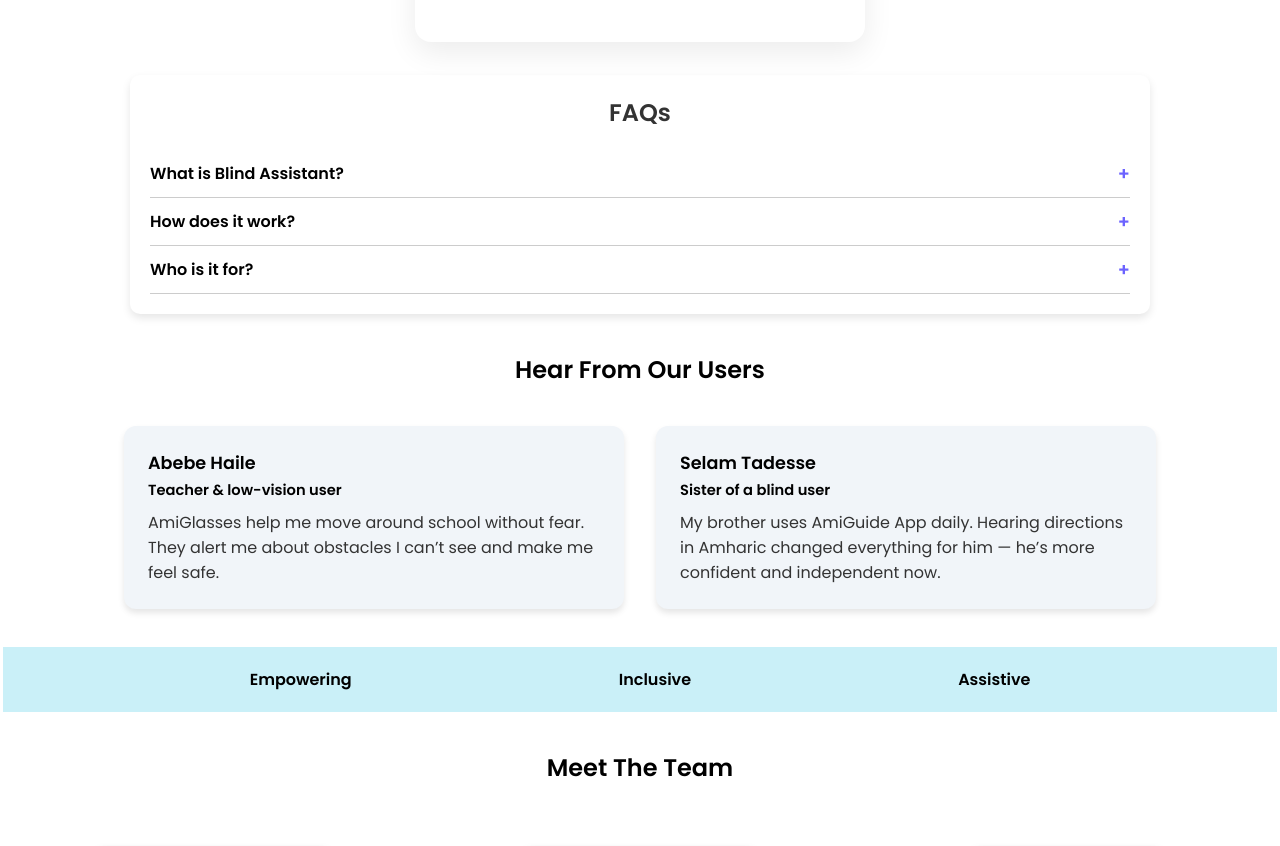
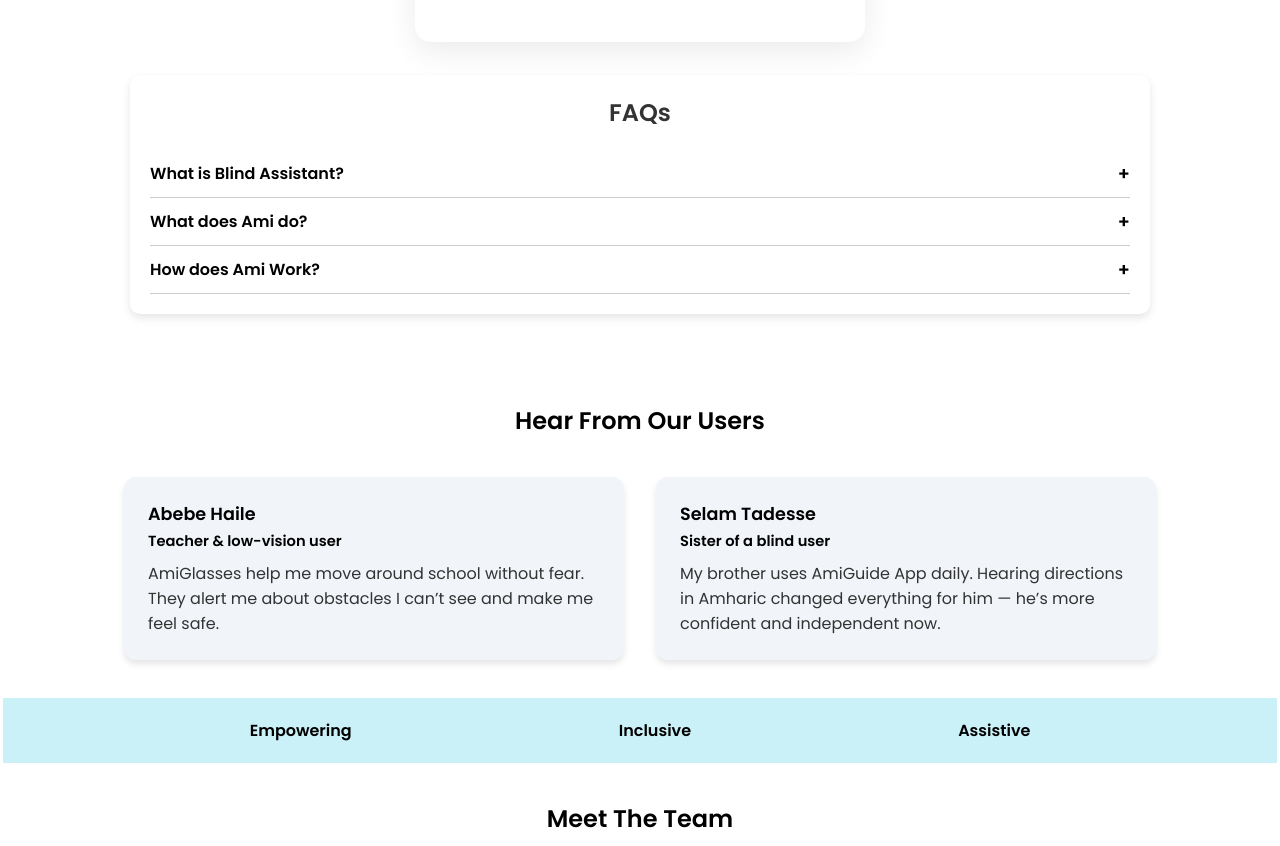
Before and after one commit to Remmaabde/Startup-Potfolio, a plain HTML site: page index.html in a window 1280 px wide. Shown: the part 2022-2868 px from the top of the page. Drawn offline with Linux system fonts and the light colour scheme.

```diff
--- a/Script.js
+++ b/Script.js
@@ -36,23 +36,21 @@
 }
 //FAQ Acordion
 // Select all faq-item elements
-const questions = document.querySelectorAll('.faq-question');
 
-    questions.forEach(q => {
-      q.addEventListener('click', () => {
-        // Close all questions first
-        questions.forEach(item => {
-          item.classList.remove('active');
-          item.querySelector('.icon').textContent = '+';
-        });
+  function toggleFAQ(element) {
+    const question = element;
+    const answer = question.nextElementSibling;
 
-        // If not already open, open this one
-        if (!q.classList.contains('active')) {
-          q.classList.add('active');
-          q.querySelector('.icon').textContent = '-';
-        }
-      });
-    });
+    question.classList.toggle('active');
+
+    if (question.classList.contains('active')) {
+      answer.style.display = 'block';
+    } else {
+      answer.style.display = 'none';
+    }
+  }
+
+
     document.getElementById('emailForm').addEventListener('submit', function (e) {
         e.preventDefault(); // stop actual submission
 
--- a/Styles/Style.css
+++ b/Styles/Style.css
@@ -253,45 +253,52 @@
 }
 .faq {
     max-width: 80%;
-    background:#EDF2F4;
-    margin: auto;
-    margin-top:7%;
+    margin: 7% auto;
     background: white;
     border-radius: 10px;
     padding: 20px;
-    box-shadow: 0 4px 8px rgba(0,0,0,0.1);
+    box-shadow: 0 4px 8px rgba(0, 0, 0, 0.1);
   }
+
   .faq h2 {
     text-align: center;
     margin-bottom: 20px;
     color: #333;
   }
-.faq-item {
-    border-bottom: 1px solid #ccc;
-    padding: 10px 0;
-}
-.faq-question {
+
+  .question {
     cursor: pointer;
     display: flex;
     justify-content: space-between;
     align-items: center;
     font-weight: bold;
     font-size: 16px;
+    padding: 10px 0;
+    border-bottom: 1px solid #ccc;
   }
-.faq-answer {
+
+  .answer {
     display: none;
-    margin-top: 10px;
+    margin-top: 5px;
     color: #555;
     font-size: 14px;
+    padding-bottom: 10px;
   }
-.faq-question.active + .faq-answer {
+
+  .question.active + .answer {
     display: block;
   }
-.icon {
-    color: #6c63ff;
+
+  .opener {
+    margin-left: 10px;
     font-size: 18px;
-    margin-left: 10px;
+    transform: rotate(0deg);
+    transition: transform 0.3s ease;
   }
+  .question.active .opener {
+    transform: rotate(45deg);
+  }
+
 .testimonials {
     display: flex;
     align-items: center;
--- a/index.html
+++ b/index.html
@@ -131,22 +131,21 @@
 <div class="faq">
     <h2>FAQs</h2>
 
-    <div class="faq-item">
-      <div class="faq-question">What is Blind Assistant? <span class="icon">+</span></div>
-      <div class="faq-answer">It’s a voice-based tech system that guides visually impaired users.</div>
+    <div>
+      <p class="question" onclick="toggleFAQ(this)">What is Blind Assistant?<span class="opener">+</span></p>
+      <p class="answer">It's a voice based system that guides visually impaired users</p>
     </div>
 
-    <div class="faq-item">
-      <div class="faq-question">How does it work? <span class="icon">+</span></div>
-      <div class="faq-answer">It uses a camera and voice commands to detect surroundings and guide users.</div>
+    <div>
+      <p class="question" onclick="toggleFAQ(this)">What does Ami do?<span class="opener">+</span></p>
+      <p class="answer">It helps blind users navigate their environment with smart features.</p>
     </div>
 
-    <div class="faq-item">
-      <div class="faq-question">Who is it for? <span class="icon">+</span></div>
-      <div class="faq-answer">It’s designed for blind or visually impaired people to navigate independently.</div>
+    <div>
+      <p class="question" onclick="toggleFAQ(this)">How does Ami Work?<span class="opener">+</span></p>
+      <p class="answer">It uses a camera and voice commands to detect surroundings and guide users.</p>
     </div>
   </div>
-
 
   <h2 class="Testimonals">Hear From Our Users</h2>
   <section class="testimonials">
```
Lines whose indentation alone changed are shown as unchanged.
